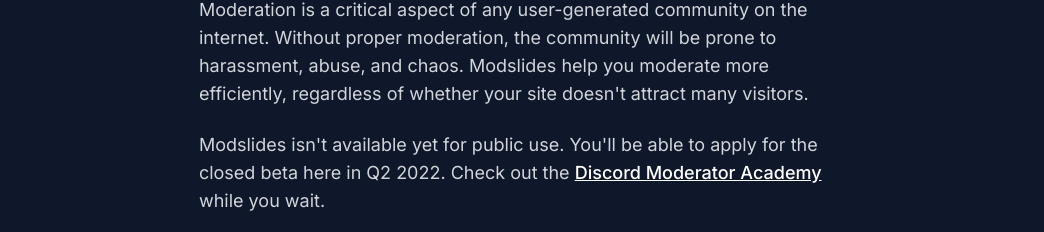
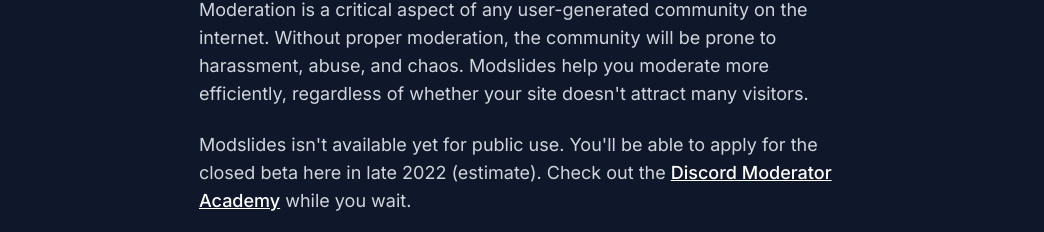
Before and after one commit to modslides/landing, a website: page src/index.html in a window 1280 px wide. Shown: the part 277-509 px from the top of the page, without its empty margins (33-1077 px from the left). Drawn offline with Linux system fonts and the light colour scheme.

Commit message:
refactor(index): postpone estimated closed beta release

```diff
--- a/src/index.html
+++ b/src/index.html
@@ -46,7 +46,8 @@
 
             <p>
               Modslides isn't available yet for public use. You'll be able to
-              apply for the closed beta here in Q2 2022. Check out the
+              apply for the closed beta here in late 2022 (estimate). Check out
+              the
               <a
                 href="https://discord.com/moderation"
                 target="_blank"
```
